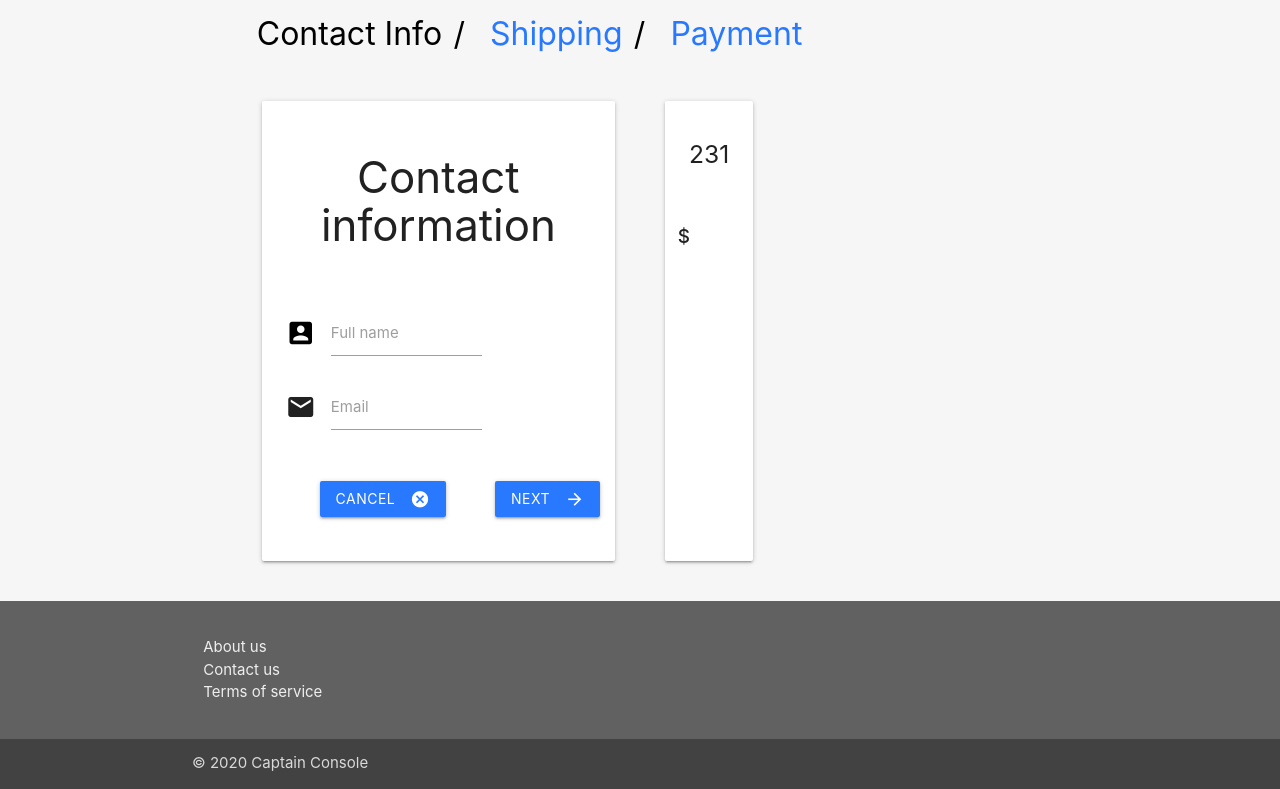
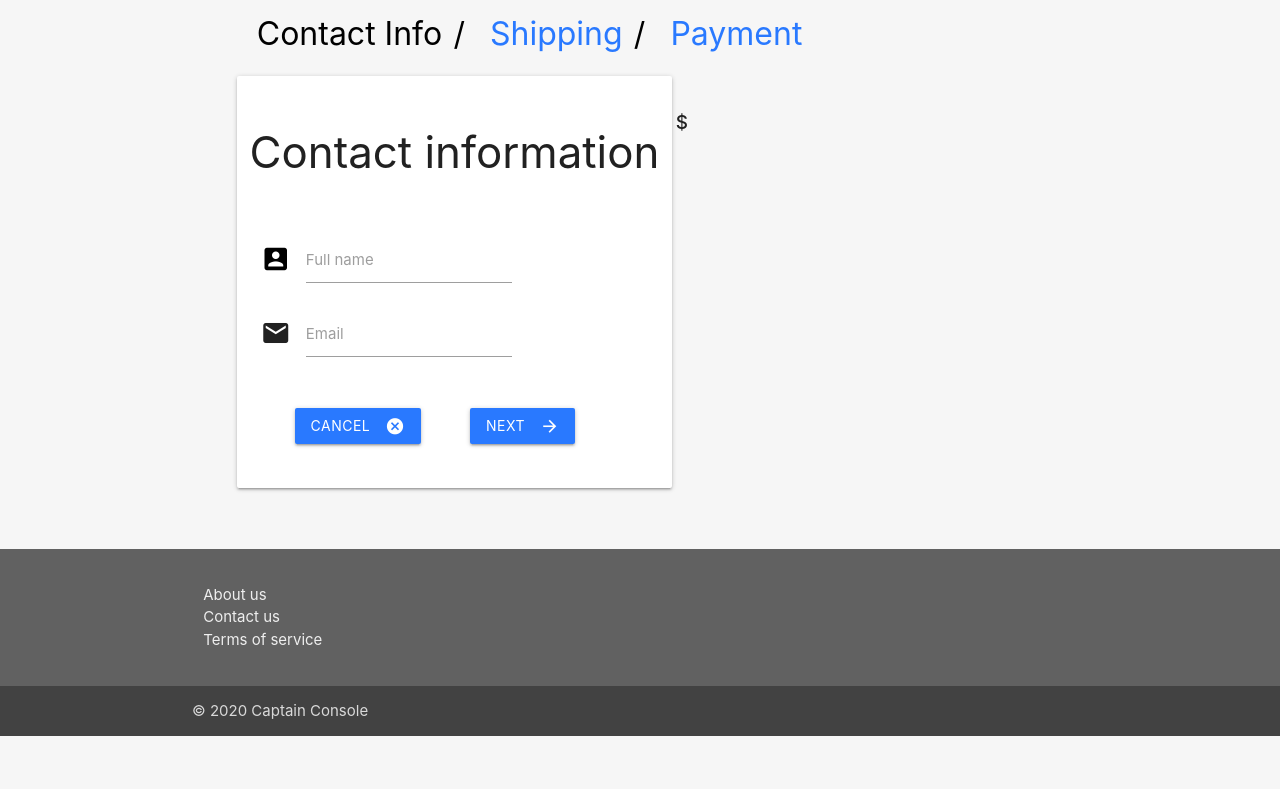
Before and after one commit to AlexanderFL/captain-console-h23, a Django app: page /checkout/ in a window 1280 px wide. Shown: the part 64-853 px from the top of the page. After the commit the page ends 800 px from the top, so only its background shows below. Run offline with Django 3.2, Linux system fonts and the light colour scheme; some web fonts are replaced.

Commit message:
shoppingcart

```diff
--- a/Captain_console/static/css/checkout.css
+++ b/Captain_console/static/css/checkout.css
@@ -10,57 +10,26 @@ div.checkout_inner.container {
     margin: auto;
 }
 
-/* login */
-.col.s12.m6 {
-    display: flex;
-    flex-wrap: wrap;
-    flex-direction: row;
-    margin: 10px;
+.fix-content {
+    margin-left: 15px;
     flex-grow: 1;
-    width: 60%;
-
-    padding: 15px;
-    border-radius: 25px;
-}
-
-.col.s4.m6 {
-    display: flex;
-    flex-wrap: wrap;
-    flex-direction: row;
-    margin: 10px;
-    flex-grow: 1;
-    width: 40%;
-
-    padding: 15px;
-    border-radius: 25px;
 }
 
 form {
     display: inline-block;
 }
 
+#quantity{
+    margin-left: 10px;
+}
+#game-title{
+    margin: 0 !important;
+}
+
 label, input {
     /* In order to define widths */
     display: inline-block;
 }
-
-/*label, button {*/
-/*      display: flex;*/
-/*      justify-content: center;*/
-/*      align-items: center;*/
-/*      height: 200px;*/
-/*      border: 3px;*/
-/*}*/
-
-/*label {*/
-/*    width: 30%;*/
-/*    !* Positions the label text beside the input *!*/
-/*    text-align: right;*/
-/*}*/
-
-/*.highlight {
-    border-collapse: collapse;
-}*/
 
 table {
     border-collapse: inherit;
@@ -100,29 +69,6 @@ card-image {
   text-align: center;
 }
 
-.checkout-crumbs{
-    width: 100%;
-    margin: auto;
-    justify-content: center;
-}
-
-.checkout-crumbs li{
-    display: inline;
-    font-size: 32px;
-    text-align: center;
-}
-.checkout-crumbs .active{
-    color: #2979ff;
-}
-.checkout-crumbs .active:hover{
-    text-decoration: underline;
-    cursor: pointer;
-}
-ul.checkout-crumbs li+li:before{
-    padding: 7px;
-    color: black;
-    content: "/\00a0";
-}
 i.icon-blue{
     color: black;
 }
--- a/Captain_console/templates/checkout/contactinfo.html
+++ b/Captain_console/templates/checkout/contactinfo.html
@@ -9,7 +9,6 @@
         </div>
 
     </div>
-
 
      <div class="row">
         <div class="input-field col s8">
@@ -34,7 +33,6 @@
 {#{% url 'checkout_shipping'  user.id %}#}
 
 
-
         <a class="btn waves-effect blue accent-3"  href="{% if user.id %}{% url 'checkout_shipping' user.id %}{% else %}{% url 'checkout_shipping' %}{% endif %}">Next
             <i class="material-icons right">arrow_forward</i>
         </a>
--- a/Captain_console/templates/checkout/index.html
+++ b/Captain_console/templates/checkout/index.html
@@ -13,11 +13,8 @@
 {% block content %}
 
 
-
 <div class = "checkout container">
     <div class="checkout_inner container">
-
-
         {% include 'checkout/crumbs.html' %}
 
         <div class="col s4 m6">
@@ -31,14 +28,11 @@
             {% endif %}
 
         </div>
-        <div class="col s4 m6">
-            <div class="card-panel white">
+        <div class="col s4 m6 fix-content">
+            <div class="">
                 <span class="col s12">
 
-
-{#            {% for prod in product %}#}
-                {% include 'checkout/shoppingcart.html' with hello=product %}
-{#            {% endfor %}#}
+                {% include 'checkout/shoppingcart.html' with product=product %}
 
 
 
--- a/Captain_console/templates/checkout/shoppingcart.html
+++ b/Captain_console/templates/checkout/shoppingcart.html
@@ -1,30 +1,17 @@
 
-
-
-{#<div class="col s4 m6">#}
-{#    <div class="card-panel white">#}
-{#        <span class="col s12">#}
             <div class="row">
                 <div class="input-field col s12">
-                    <h5>{{ product.product.name }}231</h5>
-                    <p>{{ hello.name }}</p>
-                    <p> {{ product.name }} </p>
+                    {% for product in product %}#}
+                        {% include 'checkout/shoppingcart_element.html' with product=product %}
+                  {% endfor %}
                 </div>
             </div>
 
-
-{#            <div class="row">#}
-{#                <div class="input-field col s12">#}
-{#                    <h5>To be changed</h5>#}
-{#                    <p>hjfdkæsa</p>#}
-{#                </div>#}
-{#            </div>#}
 
 
 <!--
     A single card that contains the product title, image, price and available discount (if any)
 -->
-
 
             <div class="row">
                 <img class="product-img" src="{{ product.productphoto_set.first.path}}" alt="{{ product.productphoto_set.first.alt }}">
--- a/Captain_console/templates/product-card-view.html
+++ b/Captain_console/templates/product-card-view.html
@@ -9,7 +9,7 @@
                 <div class="tag">-{{ product.get_discount }}%</div>
             {% endif %}
             <img class="product-img" src="{{ product.productphoto_set.first.path}}" alt="{{ product.productphoto_set.first.alt }}">
-            <a class="btn-floating halfway-fab waves-effect waves-light blue btn-large" ><i class="material-icons">add_shopping_cart</i></a>
+            <a class="btn-floating halfway-fab waves-effect waves-light blue btn-large add-to-cart" data-prod="{{ product.id }}"><i class="material-icons">add_shopping_cart</i></a>
         </div>
 
         <div class="card-stacked">
--- a/Captain_console/templates/store/product_details.html
+++ b/Captain_console/templates/store/product_details.html
@@ -43,7 +43,7 @@
                                 <span class="set-price">${{ product.price }}</span>
                             {% endif %}
                         </div>
-                        <a class="waves-effect waves-light btn blue accent-3"><i class="material-icons left">shopping_cart</i>Add to cart</a>
+                        <a class="waves-effect waves-light btn blue accent-3 add-to-cart"><i class="material-icons left">shopping_cart</i>Add to cart</a>
                         <a class="waves-effect waves-light btn blue accent-3" data-prod="{{ product }}" id="give-review" >Rate product</a>
                     </div>
                 </div>
@@ -54,7 +54,6 @@
 {% block js %}
     <script src="{% static "js/store.js" %}"></script>
     <script src="{% static "js/product_details.js" %}"></script>
-
 {%endblock%}
 
 {% endblock %}
```
Also changed, not shown: Captain_console/static/js/store.js (+9 -0 lines), Captain_console/templates/checkout/shoppingcart_element.html (added, +12 -0 lines), Captain_console/templates/store/single_product.html (line endings or trailing spaces).
